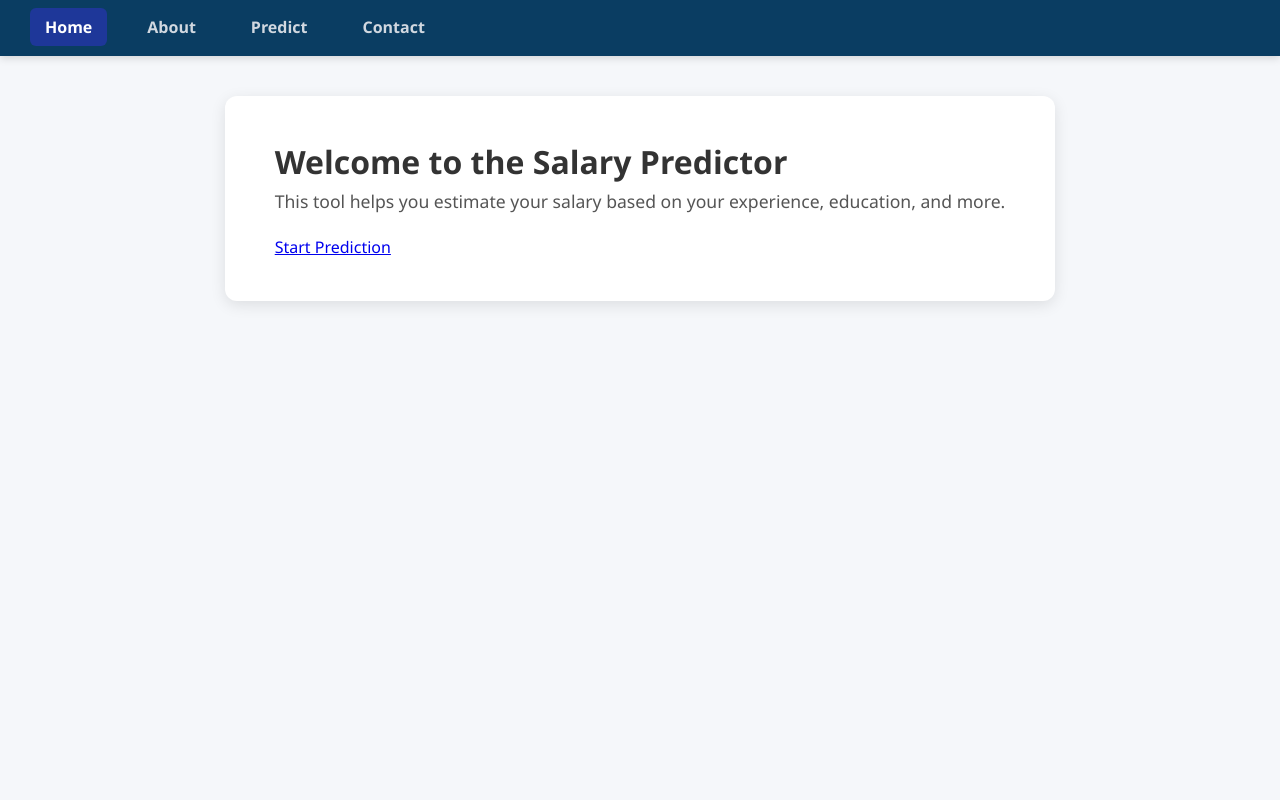
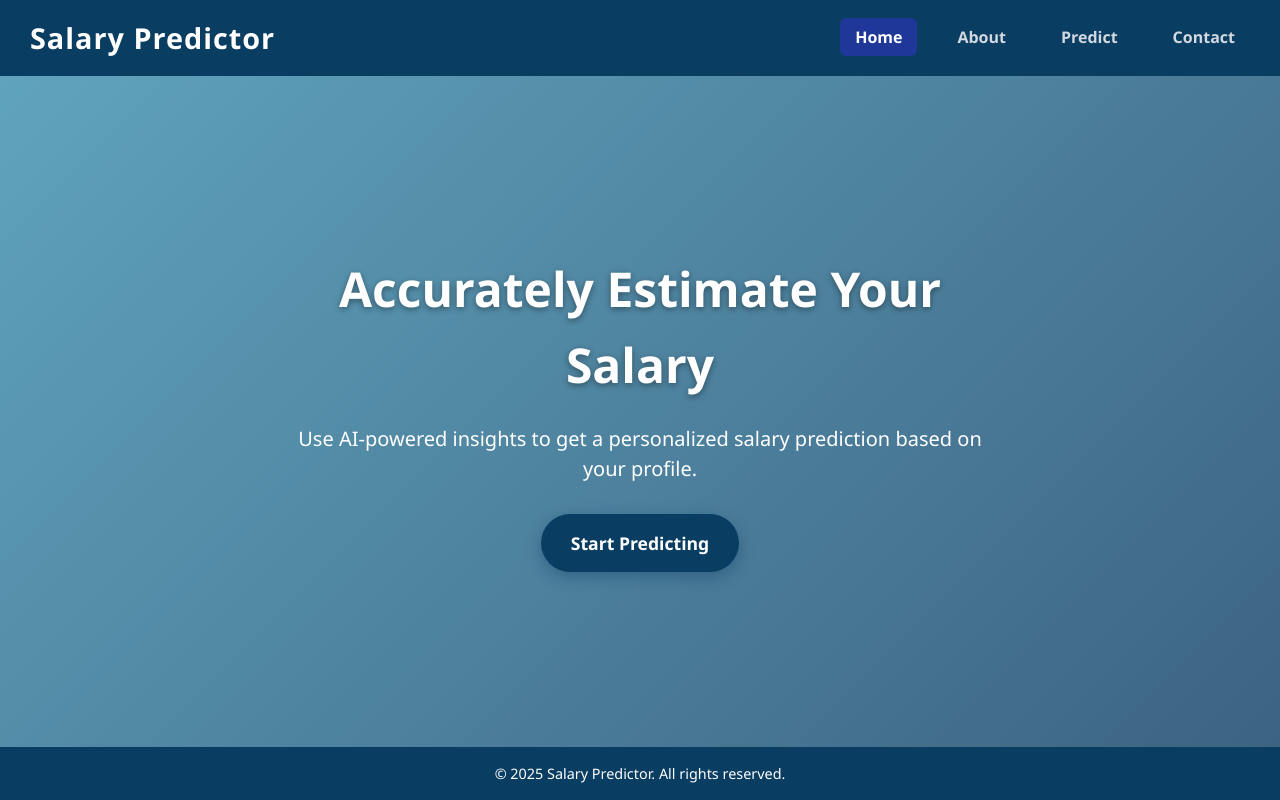
Before and after one commit to sparsha-lab/salary, a Flask app: page / in a window 1280 px wide. Run offline with Flask 3, Linux system fonts and the light colour scheme; parts of the project's set-up code (start-up, migrations or seed data) failed here and were passed over.

Commit message:
Update index.html

```diff
--- a/templates/index.html
+++ b/templates/index.html
@@ -1,25 +1,32 @@
 <!DOCTYPE html>
 <html lang="en">
 <head>
-    <meta charset="UTF-8">
+  <meta charset="UTF-8" />
+  <meta name="viewport" content="width=device-width, initial-scale=1" />
   <title>Salary Predictor - Home</title>
-    <link rel="stylesheet" href="{{ url_for('static', filename='styles.css') }}">
+  <link rel="stylesheet" href="{{ url_for('static', filename='styles.css') }}" />
 </head>
 <body>
   <nav>
+    <div class="logo">Salary Predictor</div>
     <ul>
       <li><a href="/index" class="active">Home</a></li>
-            <li><a href="/about" >About</a></li>
+      <li><a href="/about">About</a></li>
       <li><a href="/predict">Predict</a></li>
       <li><a href="/contact">Contact</a></li>
     </ul>
   </nav>
-    <div class="container">
-        <h1>Welcome to the Salary Predictor</h1>
-        <p>This tool helps you estimate your salary based on your experience, education, and more.</p>
-        <div class="center-btn">
-            <a href="{{ url_for('predict') }}" class="btn">Start Prediction</a>
+
+  <header class="hero">
+    <div class="hero-content">
+      <h1>Accurately Estimate Your Salary</h1>
+      <p>Use AI-powered insights to get a personalized salary prediction based on your profile.</p>
+      <a href="/predict" class="btn-primary">Start Predicting</a>
     </div>
-    </div>
+  </header>
+
+  <footer>
+    <p>© 2025 Salary Predictor. All rights reserved.</p>
+  </footer>
 </body>
 </html>
```
Lines whose indentation alone changed are shown as unchanged.
